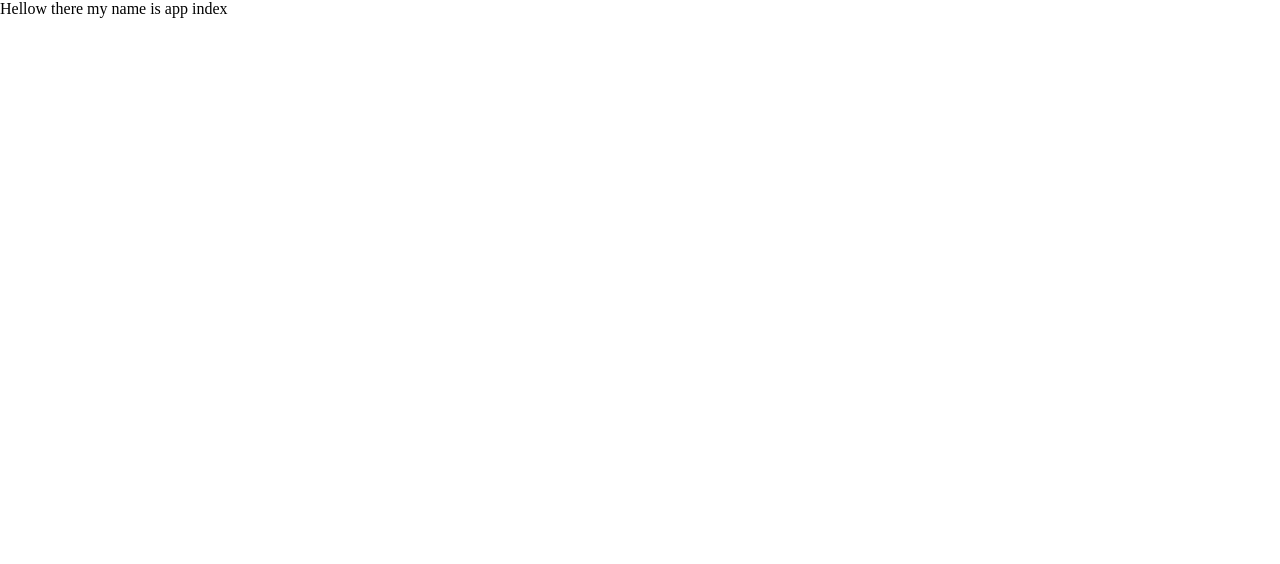
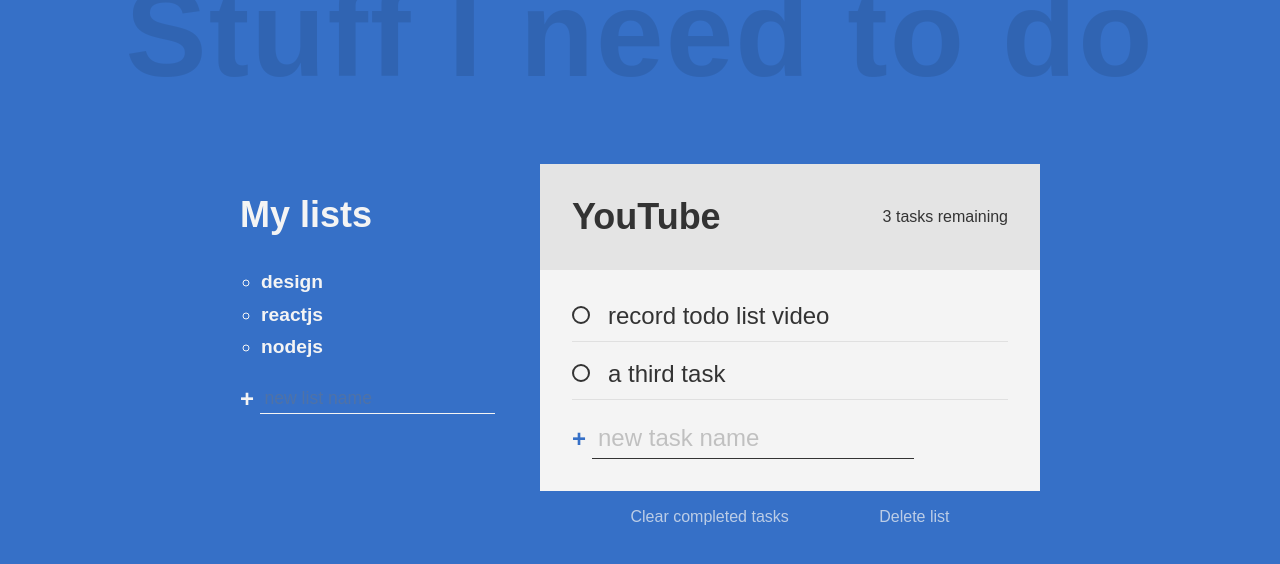
Before and after one commit to tawhidabdullah/manager, a React app: page / in a window 1280 px wide. Built offline with nearby package versions, Linux system fonts and the light colour scheme.

Commit message:
running>>

```diff
--- a/public/index.html
+++ b/public/index.html
@@ -8,7 +8,7 @@
 
     <link rel="manifest" href="%PUBLIC_URL%/manifest.json" />
 
-    <title>mern starter kit</title>
+    <title>The Manager</title>
   </head>
   <body style="margin: 0px">
     <noscript>You need to enable JavaScript to run this app.</noscript>
--- /dev/null
+++ b/src/App/App.scss
@@ -0,0 +1 @@
+@import "../styles/sass/main.scss";
--- a/src/App/index.js
+++ b/src/App/index.js
@@ -1,11 +1,14 @@
-import React from 'react'
+import React from 'react';
+import "./App.css";
+
+
+// importing
+import TodoApp from "../components/TodoApp";
 
 const index = () => {
     return (
-        <div>
-            Hellow there my name is app index
-        </div>
+        <TodoApp />
     )
 }
 
-export default index
+export default index;
--- /dev/null
+++ b/src/components/TodoApp/AllTasks.js
@@ -0,0 +1,38 @@
+import React, {useRef} from 'react';
+
+const AllTasks = ({tasks,createNewTasks}) => {
+    const inputEl = useRef(null);
+    const onSubmit = (e) => {
+        e.preventDefault();
+        const task = inputEl.current.value;
+        console.log(task);
+        createNewTasks(task);
+    };
+    return (
+        <div class="all-tasks">
+            <h2 class="task-list-title">My lists</h2>
+            <ul class="task-list">
+                {tasks.map(task => {
+                    return (
+                        <li class="list-name active-list">{task.task}</li>
+                    )
+                })}
+            </ul>
+
+            <form onSubmit={onSubmit}>
+                <input
+                    ref={inputEl}
+                    type="text"
+                    class="new list"
+                    placeholder="new list name"
+                    aria-label="new list name"
+                />
+                <button
+                 class="btn create"
+                 aria-label="create new list">+</button>
+            </form>
+        </div>
+    )
+}
+
+export default AllTasks;
--- /dev/null
+++ b/src/components/TodoApp/TodoList.js
@@ -0,0 +1,60 @@
+import React from 'react';
+
+const TodoList = () => {
+    return (
+        <div class="todo-list">
+            <div class="todo-header">
+                <h2 class="list-title">YouTube</h2>
+                <p class="task-count">3 tasks remaining</p>
+            </div>
+
+            <div class="todo-body">
+                <div class="tasks">
+                    <div class="task">
+                        <input
+                            type="checkbox"
+                            id="task-1"
+                        />
+                        <label for="task-1">
+                            <span class="custom-checkbox"></span>
+                            record todo list video
+                </label>
+                    </div>
+                    {/* <!-- /task-1 --> */}
+
+
+                    <div class="task">
+                        <input
+                            type="checkbox"
+                            id="task-3"
+                        />
+                        <label for="task-3">
+                            <span class="custom-checkbox"></span>
+                            a third task
+                    </label>
+                    </div>
+                    {/* <!-- /task-2 --> */}
+                </div>
+
+                <div class="new-task-creator">
+                    <form action="">
+                        <input
+                            type="text"
+                            class="new task"
+                            placeholder="new task name"
+                            aria-label="new task name"
+                        />
+                        <button class="btn create" aria-label="create new task">+</button>
+                    </form>
+                </div>
+
+                <div class="delete-stuff">
+                    <button class="btn delete">Clear completed tasks</button>
+                    <button class="btn delete">Delete list</button>
+                </div>
+            </div>
+        </div>
+    )
+}
+
+export default TodoList;
--- /dev/null
+++ b/src/components/TodoApp/View.js
@@ -0,0 +1,15 @@
+import React from 'react';
+import AllTasks from "./AllTasks";
+import TodoList from "./TodoList";
+
+const View = ({tasks,createNewTasks}) => {
+    return (
+        <div id='theManager'>
+            <h1 class="title">Stuff I need to do</h1>
+            <AllTasks tasks={tasks} createNewTasks={createNewTasks}/>
+            <TodoList />
+        </div>
+    )
+};
+
+export default View;
--- /dev/null
+++ b/src/components/TodoApp/index.js
@@ -0,0 +1,28 @@
+import React, { useState } from 'react';
+import View from "./View";
+import uuidv4 from "uuid/v4";
+
+const initialTasks = [
+    { id: uuidv4(), task: "design" },
+    { id: uuidv4(), task: "reactjs" },
+    { id: uuidv4(), task: "nodejs" },
+];
+
+
+const Index = () => {
+
+    const [tasks, setTasks] = useState(initialTasks);
+
+    const createNewTasks = (task) => {
+        setTasks(currentTasks => {
+            const newTasks = [...currentTasks, { id: uuidv4(), task }];
+            return newTasks;
+        });
+    };
+
+    return (
+        <View tasks={tasks} createNewTasks={createNewTasks} />
+    )
+}
+
+export default Index;
--- /dev/null
+++ b/src/styles/sass/_main.scss
@@ -0,0 +1,2 @@
+@import "variable";
+@import "random";
--- /dev/null
+++ b/src/styles/sass/_random.scss
@@ -0,0 +1,276 @@
+*,
+*::before,
+*::after {
+    font-family: inherit;
+    box-sizing: border-box;
+}
+
+body {
+    margin: 0;
+    font-family: "Work Sans", sans-serif;
+    font-weight: 300;
+    font-size: 1.5rem;
+    background-color: var(--clr-primary);
+    color: var(--clr-light);
+}
+
+;
+
+#theManager {
+    display: grid;
+    grid: "header header header header"auto
+    "...... lists  active ......"auto/1fr minmax(100px, 300px) minmax(250px, 500px) 1fr;
+}
+
+;
+
+.title {
+    grid-area: header;
+    text-align: center;
+    font-size: calc(7vw + 2rem);
+    font-weight: 900;
+    color: rgba(0, 0, 0, 0.1);
+    letter-spacing: 2px;
+    margin: -0.3em 0 0.5em;
+}
+
+.all-tasks {
+    grid-area: lists;
+}
+
+.task-list {
+    font-size: 1.2rem;
+    line-height: 1.7;
+    list-style: circle;
+    padding-left: 1.1em;
+}
+
+.list-name {
+    cursor: pointer;
+}
+
+.list-name:hover {
+    opacity: 0.7;
+}
+
+form {
+    display: flex;
+}
+
+.btn {
+    cursor: pointer;
+    background: 0;
+    border: 0;
+    padding: 0;
+    color: inherit;
+}
+
+.btn.create {
+    font-size: 1.5rem;
+    font-weight: 900;
+    margin-right: 0.25em;
+    transition: opacity 250ms ease-in;
+}
+
+.btn.create:hover {
+    opacity: 0.7;
+}
+
+.btn.delete {
+    opacity: 0.7;
+    font-size: 1rem;
+    transition: color 200ms;
+}
+
+.btn.delete:hover {
+    color: var(--clr-warning);
+}
+
+.new {
+    background: transparent;
+    border: 0;
+    color: inherit;
+    border-bottom: 1px solid currentColor;
+    font-size: inherit;
+    outline: none;
+    padding: 0.25em;
+    transition: border-bottom 150ms ease-in;
+    order: 2;
+}
+
+.new::-webkit-input-placeholder {
+    opacity: 0.4;
+}
+
+.new:-ms-input-placeholder {
+    opacity: 0.4;
+}
+
+.new::-ms-input-placeholder {
+    opacity: 0.4;
+}
+
+.new::placeholder {
+    opacity: 0.4;
+}
+
+.new:focus {
+    border-bottom-width: 3px;
+}
+
+.new:focus::-webkit-input-placeholder {
+    opacity: 0.15;
+}
+
+.new:focus:-ms-input-placeholder {
+    opacity: 0.15;
+}
+
+.new:focus::-ms-input-placeholder {
+    opacity: 0.15;
+}
+
+.new:focus::placeholder {
+    opacity: 0.15;
+}
+
+.new.list {
+    font-size: 1.1rem;
+}
+
+.new.task {
+    margin-bottom: 0;
+}
+
+.active-list {
+    font-weight: 700;
+}
+
+.todo-list {
+    --spacer: 2rem;
+    grid-area: active;
+    background: var(--clr-light);
+    color: var(--clr-dark);
+}
+
+.todo-header {
+    padding: var(--spacer);
+    background: #e4e4e4;
+    display: flex;
+    align-items: center;
+    justify-content: space-between;
+}
+
+.list-title {
+    margin: 0 1em 0 0;
+}
+
+.task-count {
+    margin: 0;
+    font-size: 1rem;
+}
+
+
+.todo-body {
+    padding: var(--spacer);
+    position: relative;
+}
+
+.new-task-creator .create {
+    color: var(--clr-primary);
+}
+
+[type="checkbox"] {
+    opacity: 0;
+    position: absolute;
+}
+
+.task label {
+    display: flex-inline;
+    align-items: center;
+    position: relative;
+}
+
+.task {
+    position: relative;
+    margin-bottom: 1.25em;
+}
+
+.task::after {
+    content: "";
+    position: absolute;
+    right: 0;
+    left: 0;
+    bottom: -0.5em;
+    height: 1px;
+    background: currentColor;
+    opacity: 0.1;
+}
+
+.custom-checkbox {
+    --size: 0.75em;
+    display: inline-block;
+    width: var(--size);
+    height: var(--size);
+    margin-right: var(--size);
+    cursor: pointer;
+    border: 2px solid currentColor;
+    border-radius: 50%;
+    -webkit-transform: scale(1);
+    transform: scale(1);
+    transition: -webkit-transform 300ms ease-in-out;
+    transition: transform 300ms ease-in-out;
+    transition: transform 300ms ease-in-out, -webkit-transform 300ms ease-in-out;
+}
+
+.task:hover .custom-checkbox,
+[type="checkbox"]:focus+label .custom-checkbox {
+    -webkit-transform: scale(1.2);
+    transform: scale(1.2);
+    color: var(--clr-primary);
+}
+
+[type="checkbox"]:checked+label .custom-checkbox {
+    background: var(--clr-primary);
+    border-color: var(--clr-primary);
+    box-shadow: inset 0 0 0px 2px white;
+}
+
+[type="checkbox"]:checked+label {
+    opacity: 0.5;
+}
+
+.task label::after {
+    content: "";
+    position: absolute;
+    left: 0;
+    right: 0;
+    left: 1.5em;
+    top: 50%;
+    height: 3px;
+    background: currentColor;
+    -webkit-transform: scaleX(0);
+    transform: scaleX(0);
+    -webkit-transform-origin: right;
+    transform-origin: right;
+    transition: -webkit-transform 150ms ease-in-out;
+    transition: transform 150ms ease-in-out;
+    transition: transform 150ms ease-in-out, -webkit-transform 150ms ease-in-out;
+}
+
+[type="checkbox"]:checked+label::after {
+    -webkit-transform: scaleX(1);
+    transform: scaleX(1);
+    -webkit-transform-origin: left;
+    transform-origin: left;
+}
+
+.delete-stuff {
+    display: flex;
+    justify-content: space-evenly;
+    position: absolute;
+    width: 100%;
+    left: 0;
+    bottom: -35px;
+    color: var(--clr-light);
+}
--- /dev/null
+++ b/src/styles/sass/_variable.scss
@@ -0,0 +1,6 @@
+:root {
+    --clr-primary: rgb(54, 112, 199);
+    --clr-light: #f4f4f4;
+    --clr-dark: #333;
+    --clr-warning: rgb(99, 36, 36);
+};
```
Also changed, not shown: package.json (+11 -3 lines), src/App/App.css (added), src/styles/sass/_base.scss (added), 1 other file.
